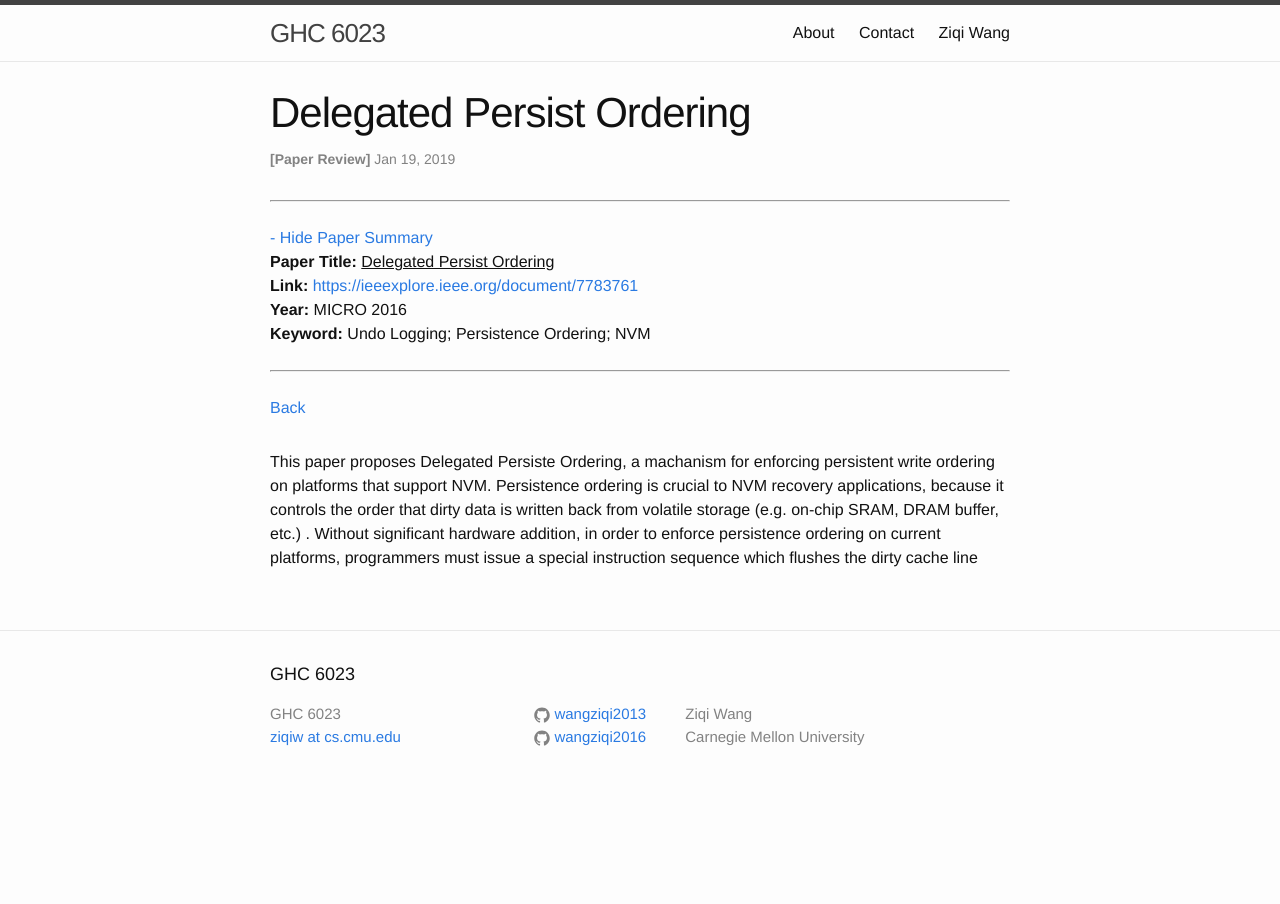
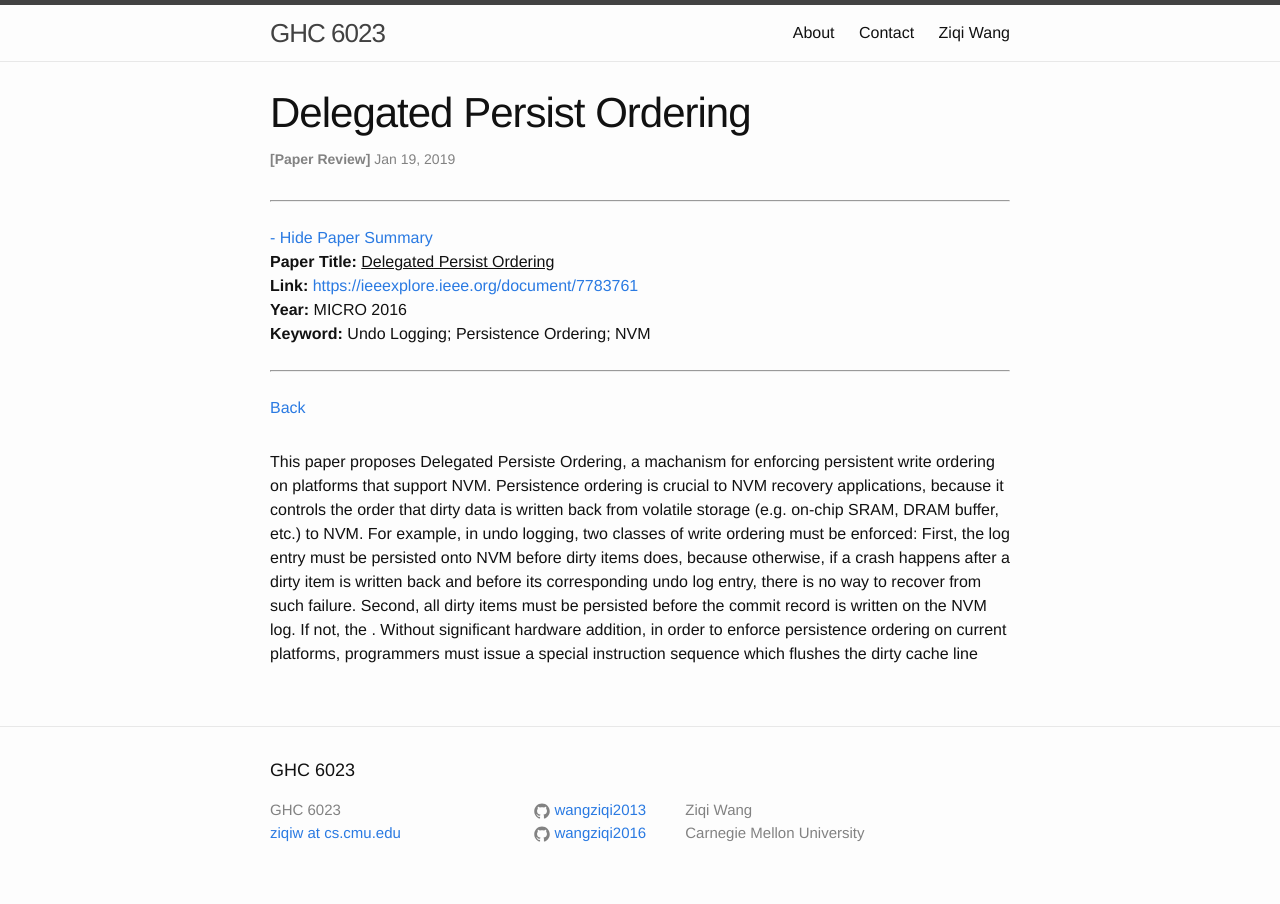
Before and after one commit to wangziqi2013/wangziqi2013.github.io, a Jekyll site: the page built from _posts/2019-01-19-delegated-persist-ordering.markdown, in a window 1280 px wide. Built offline with Jekyll 4.4.1, drawn with Linux system fonts in a browser that asks for light colours.

Commit message:
Working on first reason of undo

```diff
--- a/_posts/2019-01-19-delegated-persist-ordering.markdown
+++ b/_posts/2019-01-19-delegated-persist-ordering.markdown
@@ -15,5 +15,9 @@ version_mgmt:
 
 This paper proposes Delegated Persiste Ordering, a machanism for enforcing persistent write ordering on platforms
 that support NVM. Persistence ordering is crucial to NVM recovery applications, because it controls the order that dirty
-data is written back from volatile storage (e.g. on-chip SRAM, DRAM buffer, etc.) . Without significant hardware addition, in order to enforce persistence ordering on current platforms,
+data is written back from volatile storage (e.g. on-chip SRAM, DRAM buffer, etc.) to NVM. For example, in undo logging, two
+classes of write ordering must be enforced: First, the log entry must be persisted onto NVM before dirty items does, because
+otherwise, if a crash happens after a dirty item is written back and before its corresponding undo log entry, there is no
+way to recover from such failure. Second, all dirty items must be persisted before the commit record is written on the NVM
+log. If not, the . Without significant hardware addition, in order to enforce persistence ordering on current platforms,
 programmers must issue a special instruction sequence which flushes the dirty cache line
```
